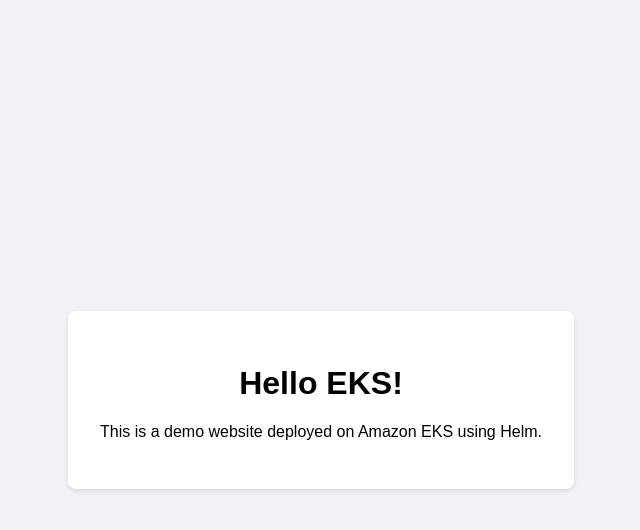
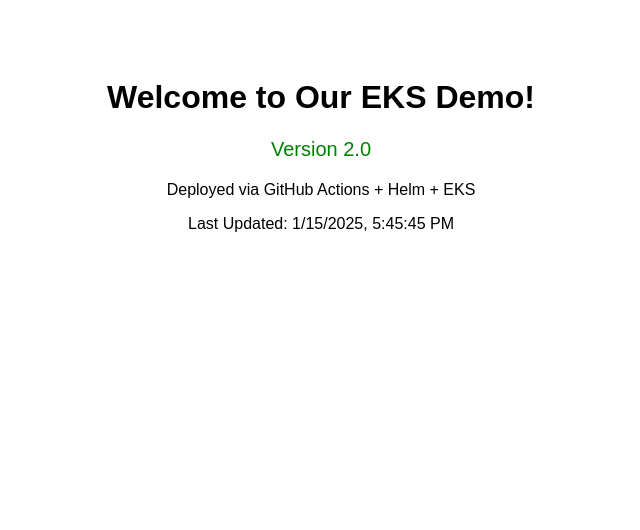
Before and after one commit to nickgulrajani/eksdeployment, a plain HTML site: page website/public/index.html in a window 1280 px wide. Shown: the whole page, without its empty margins (319-959 px from the left). Drawn offline with Linux system fonts and the light colour scheme.

Commit message:
feat: Update website with version 2.0

```diff
--- a/website/public/index.html
+++ b/website/public/index.html
@@ -1,15 +1,19 @@
 <!DOCTYPE html>
-<html lang="en">
+<html>
 <head>
-    <meta charset="UTF-8">
-    <meta name="viewport" content="width=device-width, initial-scale=1.0">
-    <title>EKS Demo</title>
-    <link rel="stylesheet" href="styles.css">
+    <title>EKS Demo App - v2</title>
+    <style>
+        body { font-family: Arial; text-align: center; padding-top: 50px; }
+        .version { color: green; font-size: 20px; }
+    </style>
 </head>
 <body>
-    <div class="container">
-        <h1>Hello EKS!</h1>
-        <p>This is a demo website deployed on Amazon EKS using Helm.</p>
-    </div>
+    <h1>Welcome to Our EKS Demo!</h1>
+    <p class="version">Version 2.0</p>
+    <p>Deployed via GitHub Actions + Helm + EKS</p>
+    <p>Last Updated: <span id="timestamp"></span></p>
+    <script>
+        document.getElementById('timestamp').textContent = new Date().toLocaleString();
+    </script>
 </body>
 </html>
```
